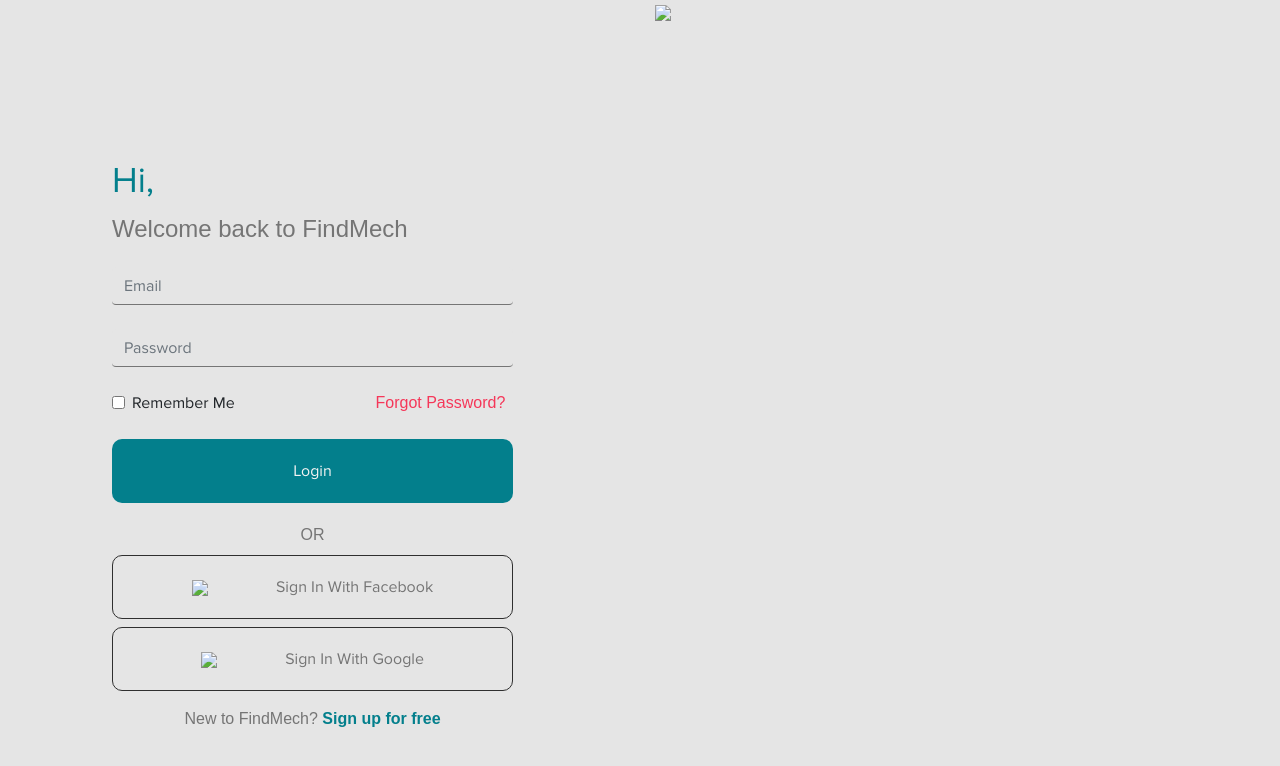
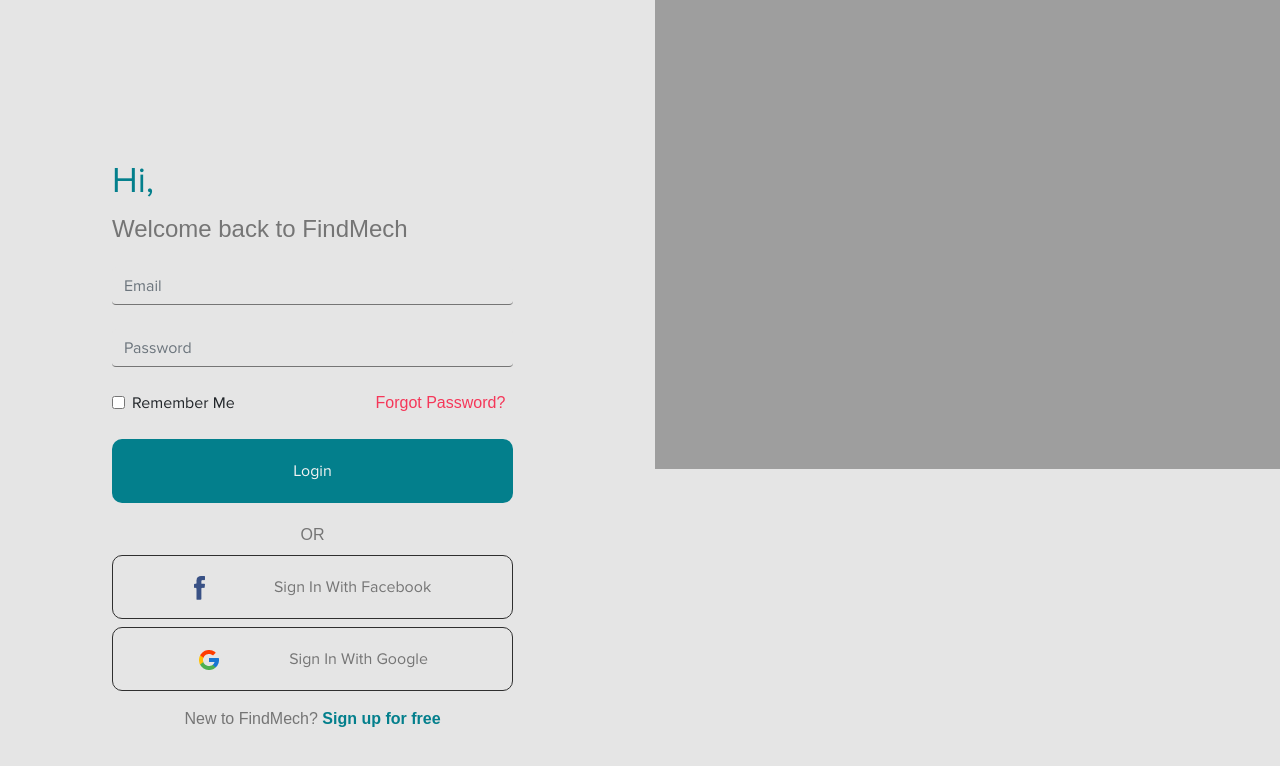
Before and after one commit to debbsefe/SCA-NODEJS-TEAMTASK, a plain HTML site: page login.html in a window 1280 px wide. Drawn offline with nearby package versions, Linux system fonts and the light colour scheme; the site is published under a folder, as on GitHub Pages, so addresses that start at the root find nothing.

Commit message:
updates to image

```diff
--- a/login.html
+++ b/login.html
@@ -43,18 +43,18 @@
                 </form>
                 <p class="text-center my-2">OR</p>
                 <button type="button" class="btn-block socials my-2">
-                    <img src="/images/facebook.png">
+                    <img src="./images/facebook.png">
                     <span>Sign In With Facebook</span>
                 </button>
                 <button type="button" class="btn-block socials my-2">
-                    <img src="/images/google.png">
+                    <img src="./images/google.png">
                     <span>Sign In With Google</span>
                 </button>
                 <p class="text-center mt-3">New to FindMech? <a href="signup.html"><span class="signUp">Sign up for free</span></p></a>
             </div>
         </div >
             <div class="col-md-6">
-                <img src="/images/auth.png" class="img-fluid">
+                <img src="./images/auth.png" class="img-fluid">
             </div>
 
         </div>
```
